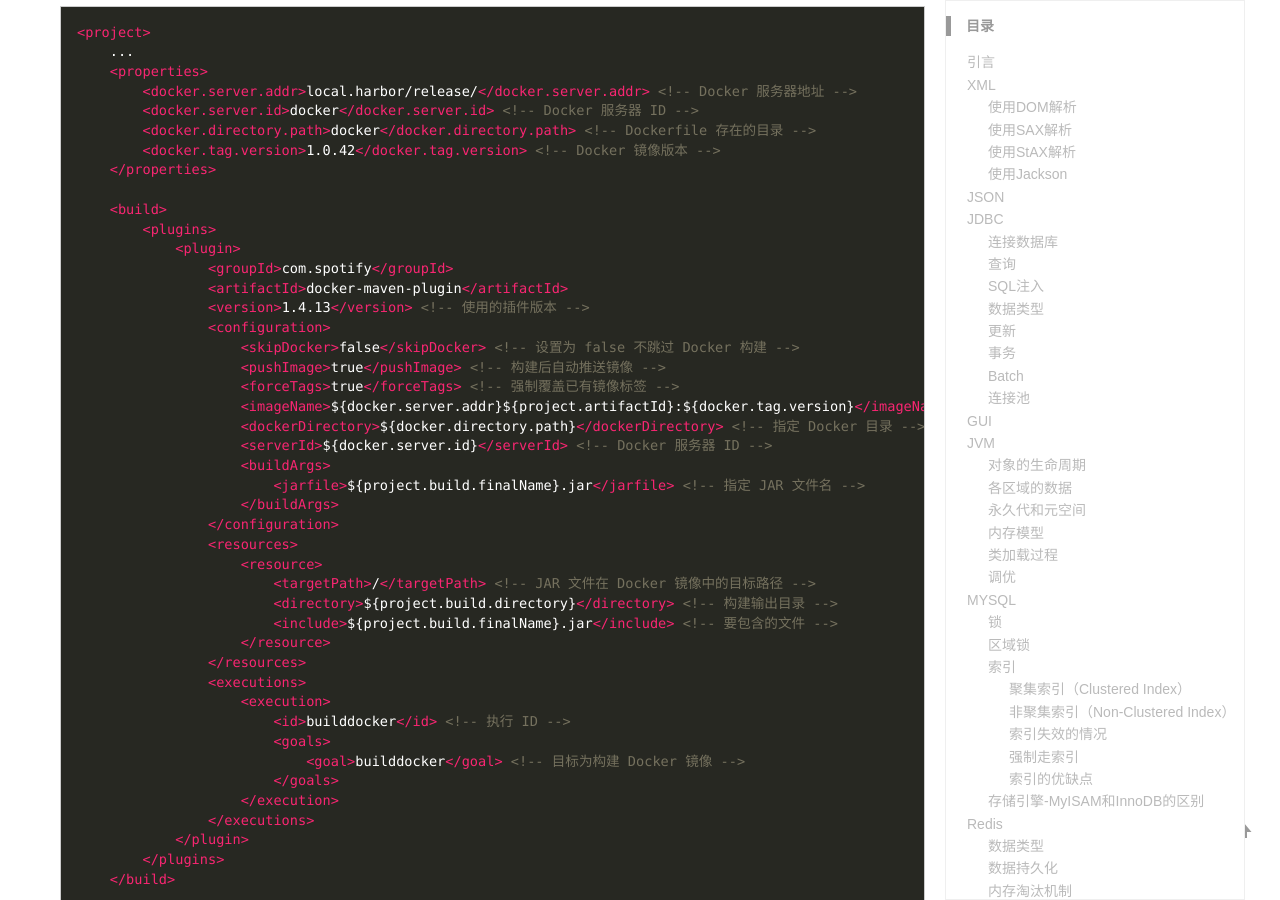
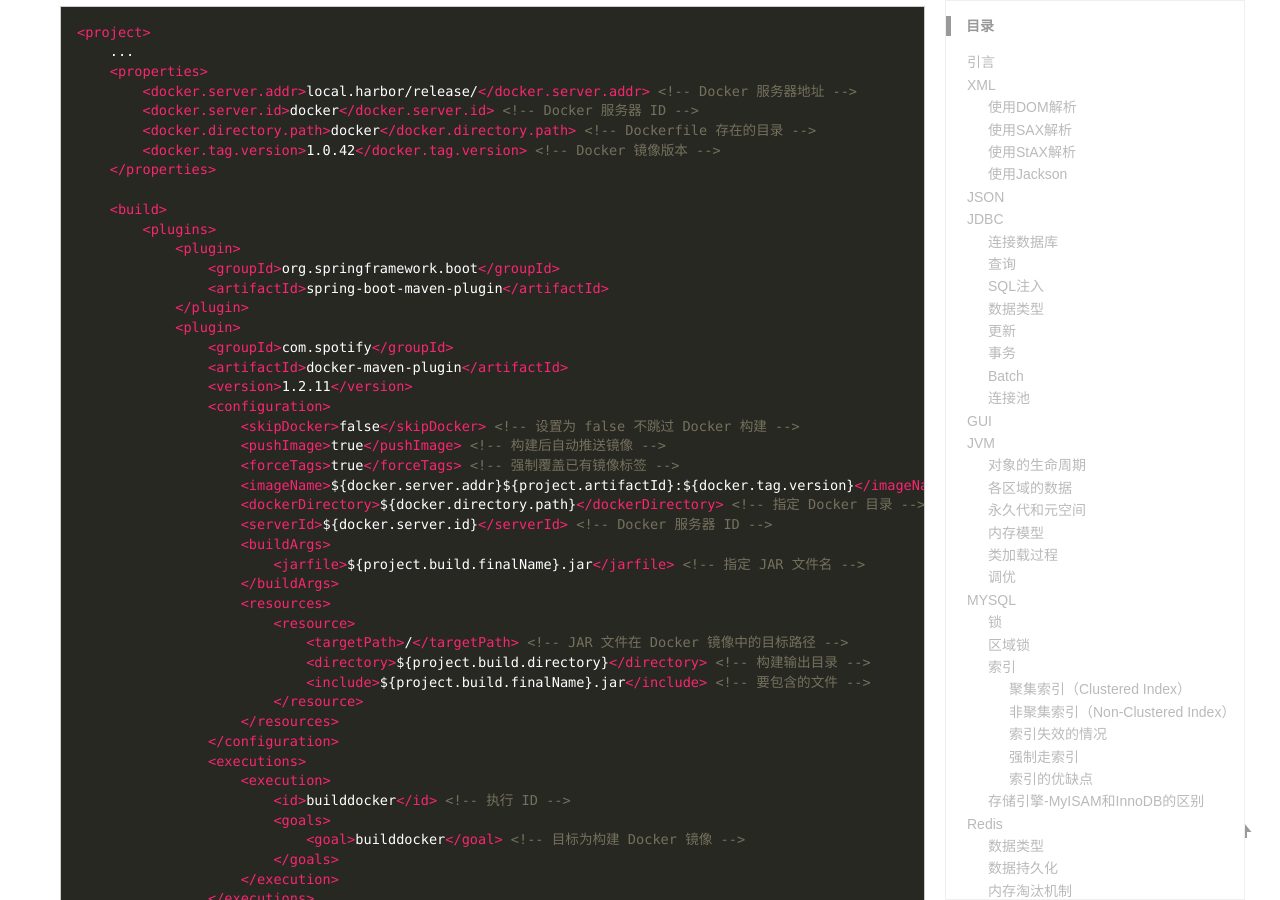
Before and after one commit to acteds/acteds.github.io, a Jekyll site: the page built from _posts/2021-09-03-其他.md, in a window 1280 px wide and 900 px high, scrolled down 61423 px. Built offline with Jekyll 4.4.1, drawn with Linux system fonts in a browser that asks for light colours; some of the changed text lies outside the part shown.

Commit message:
maven路径修正

```diff
--- a/_posts/2021-09-03-其他.md
+++ b/_posts/2021-09-03-其他.md
@@ -2658,9 +2658,13 @@ docker build -t your_image_name:your_tag
     <build>
         <plugins>
             <plugin>
+                <groupId>org.springframework.boot</groupId>
+                <artifactId>spring-boot-maven-plugin</artifactId>
+            </plugin>
+            <plugin>
                 <groupId>com.spotify</groupId>
                 <artifactId>docker-maven-plugin</artifactId>
-                <version>1.4.13</version> <!-- 使用的插件版本 -->
+                <version>1.2.11</version>
                 <configuration>
                     <skipDocker>false</skipDocker> <!-- 设置为 false 不跳过 Docker 构建 -->
                     <pushImage>true</pushImage> <!-- 构建后自动推送镜像 -->
@@ -2671,14 +2675,14 @@ docker build -t your_image_name:your_tag
                     <buildArgs>
                         <jarfile>${project.build.finalName}.jar</jarfile> <!-- 指定 JAR 文件名 -->
                     </buildArgs>
+                    <resources>
+                        <resource>
+                            <targetPath>/</targetPath> <!-- JAR 文件在 Docker 镜像中的目标路径 -->
+                            <directory>${project.build.directory}</directory> <!-- 构建输出目录 -->
+                            <include>${project.build.finalName}.jar</include> <!-- 要包含的文件 -->
+                        </resource>
+                    </resources>
                 </configuration>
-                <resources>
-                    <resource>
-                        <targetPath>/</targetPath> <!-- JAR 文件在 Docker 镜像中的目标路径 -->
-                        <directory>${project.build.directory}</directory> <!-- 构建输出目录 -->
-                        <include>${project.build.finalName}.jar</include> <!-- 要包含的文件 -->
-                    </resource>
-                </resources>
                 <executions>
                     <execution>
                         <id>builddocker</id> <!-- 执行 ID -->
```
